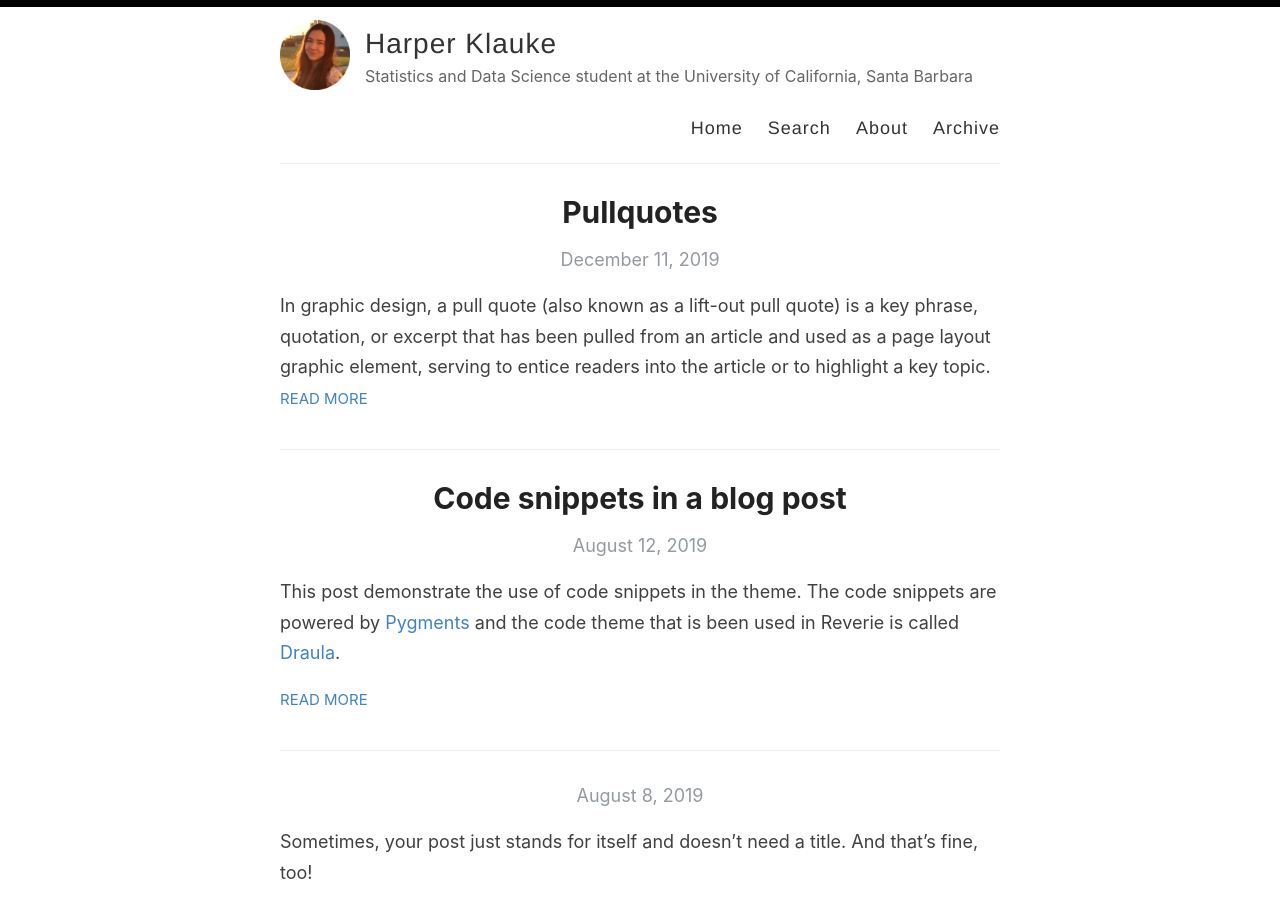
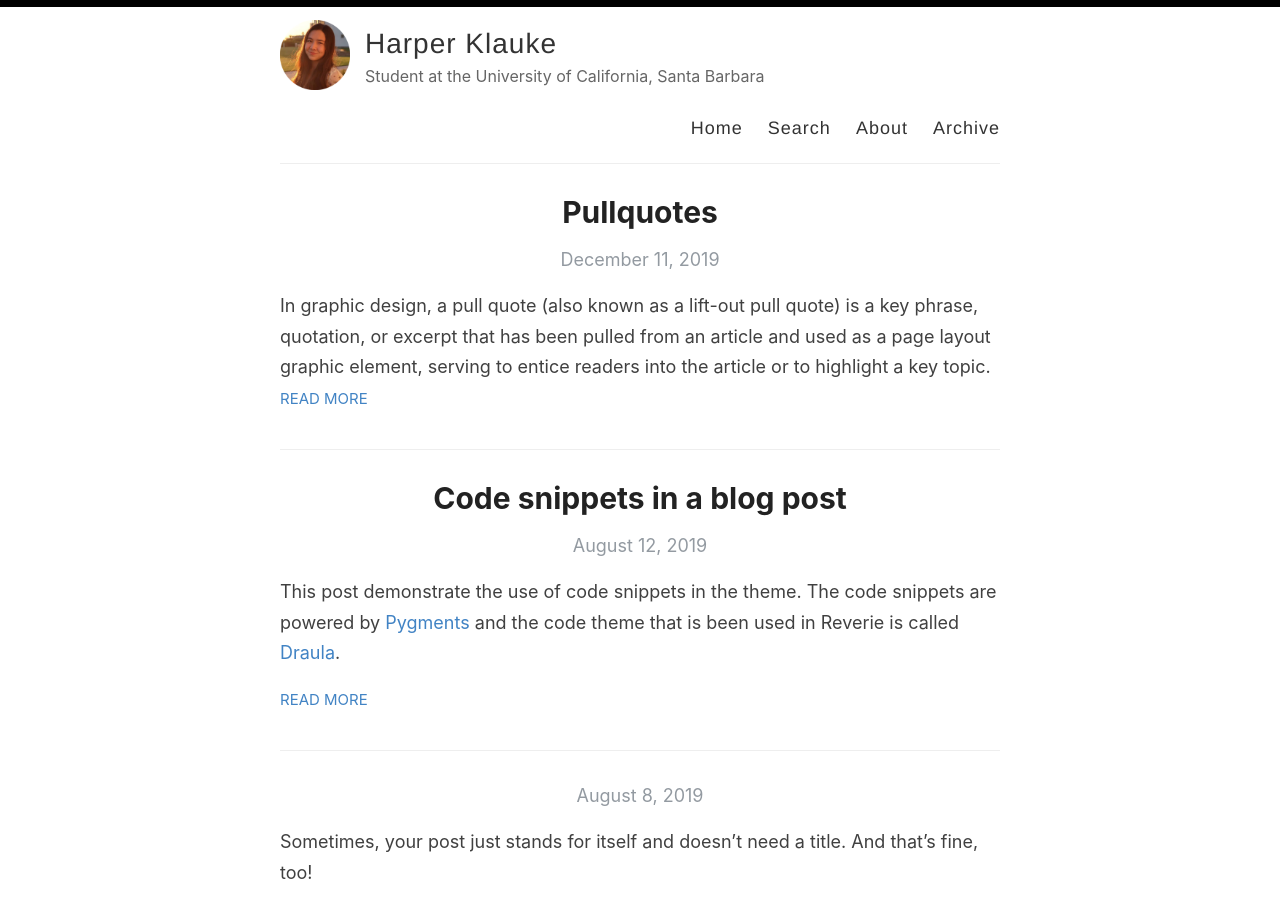
Before and after one commit to harperklauke/harperklauke.github.io, a Jekyll site: the page built from index.html, in a window 1280 px wide and 900 px high. Built offline with Jekyll 4.4.1, drawn with Linux system fonts in a browser that asks for light colours; the list of posts is cut into pages by our own code.

Commit message:
Update _config.yml

```diff
--- a/_config.yml
+++ b/_config.yml
@@ -9,7 +9,7 @@ name: Harper Klauke
 # author:
 
 # Short bio or description (displayed in the header)
-description: Statistics and Data Science student at the University of California, Santa Barbara
+description: Student at the University of California, Santa Barbara
 
 # URL of your avatar or profile pic (you could use your GitHub profile pic)
 avatar: /images/sun_profile_circle.png
```
